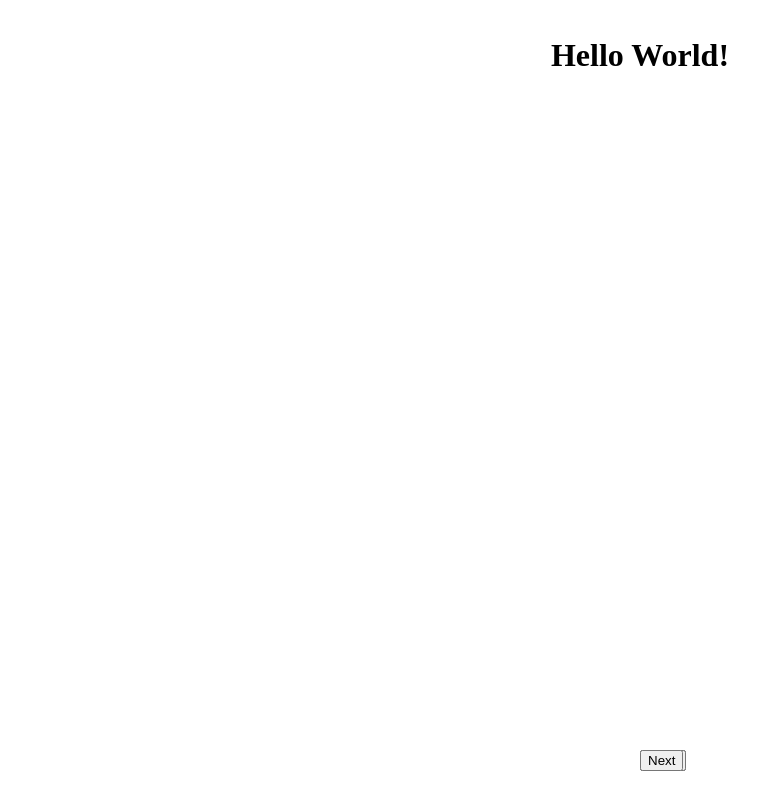
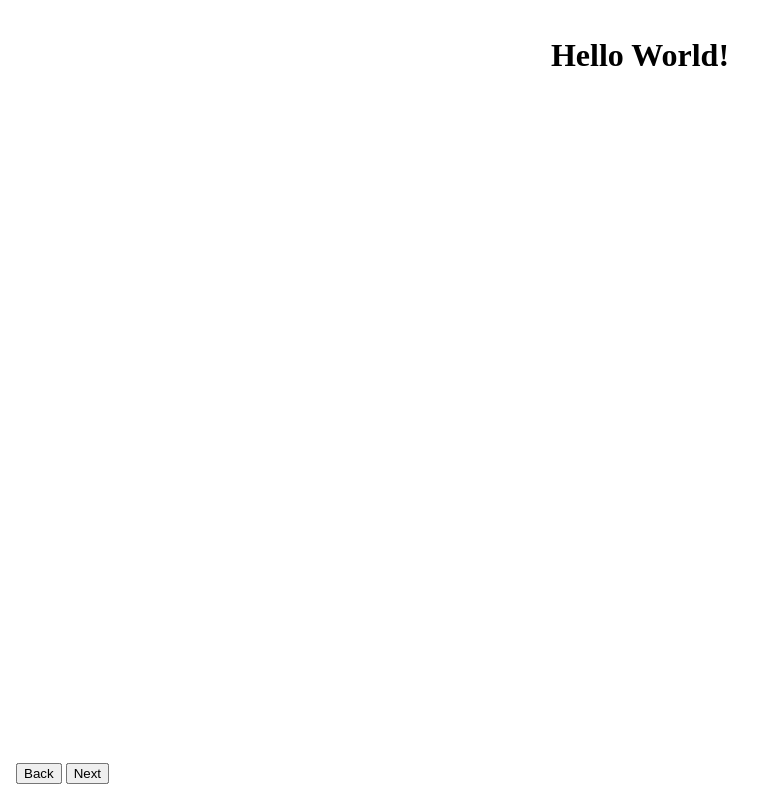
Before and after one commit to Paganiniana/linear-expression-editor, a plain HTML site: page index.html in a window 1280 px wide. Shown: the whole page, without its empty margins (0-774 px from the left). Drawn offline with Linux system fonts and the light colour scheme.

Commit message:
Fix page control classes (again)

```diff
--- a/css/page.css
+++ b/css/page.css
@@ -91,5 +91,16 @@ html, body {
 
 .page .page-control {
     position: absolute;
+    width: calc(100vw - 2em);
+    height: fit-content;
     bottom: 1em;
+    z-index: 1;
 }
+
+.page .page-control .button-back {
+
+}
+
+.page .page-control .button-forward {
+
+}
--- a/index.html
+++ b/index.html
@@ -13,25 +13,25 @@
         <div class="page" id="page1">
             <h1>Hello World!</h1>
             <div class="page-control">
-                <button class="page-control button-forward">Next</button>
+                <button class="page-control-button button-forward">Next</button>
             </div>
         </div>
         <div class="page" id="page2">
             <div class="page-control">
-                <button class="page-control button-back">Back</button>
-                <button class="page-control button-forward">Next</button>
+                <button class="page-control-button button-back">Back</button>
+                <button class="page-control-button button-forward">Next</button>
             </div>
         </div>
         <div class="page" id="page3">
             <div class="page-control">
-                <button class="page-control button-back">Back</button>
-                <button class="page-control button-forward">Next</button>
+                <button class="page-control-button button-back">Back</button>
+                <button class="page-control-button button-forward">Next</button>
             </div>
         </div>
         <div class="page" id="page4">
             <div class="page-control">
-                <button class="page-control button-back">Back</button>
-                <button class="page-control button-forward">Next</button>
+                <button class="page-control-button button-back">Back</button>
+                <button class="page-control-button button-forward">Next</button>
             </div>
         </div>
     </div>
```
